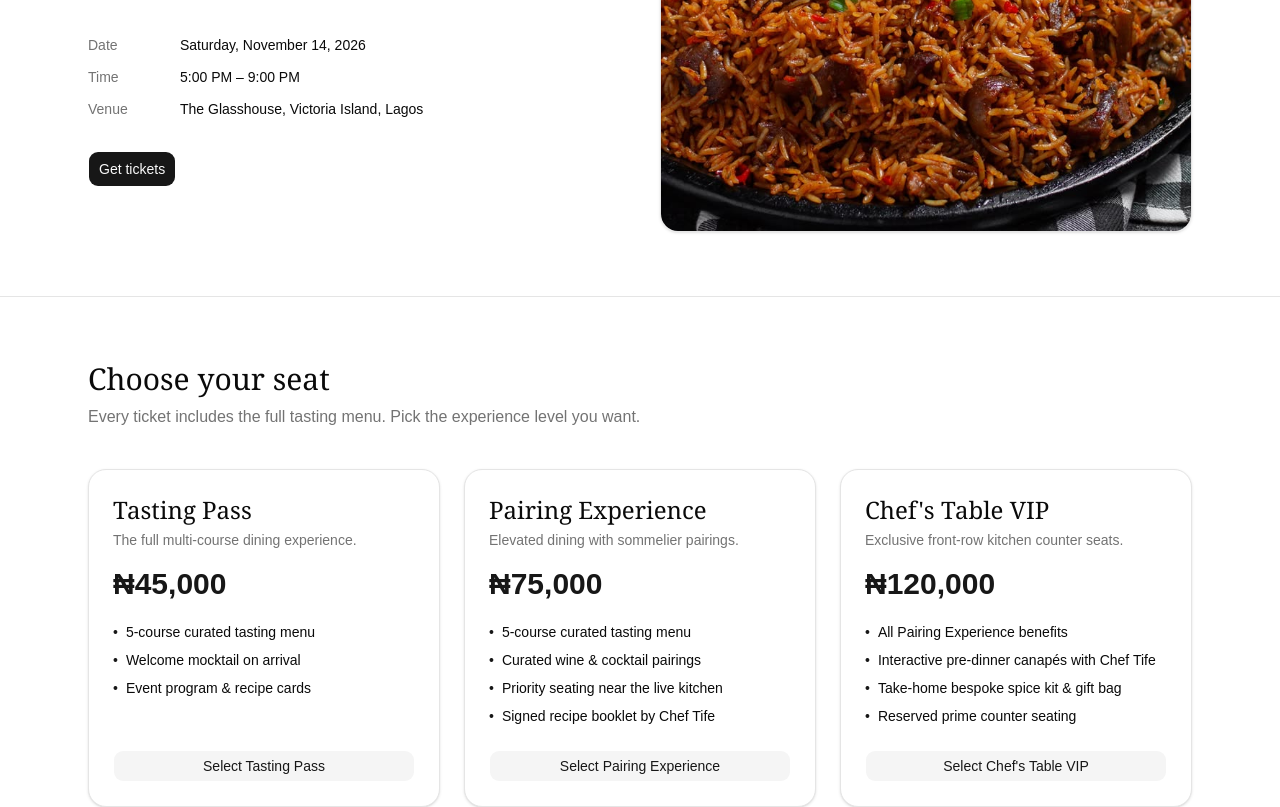
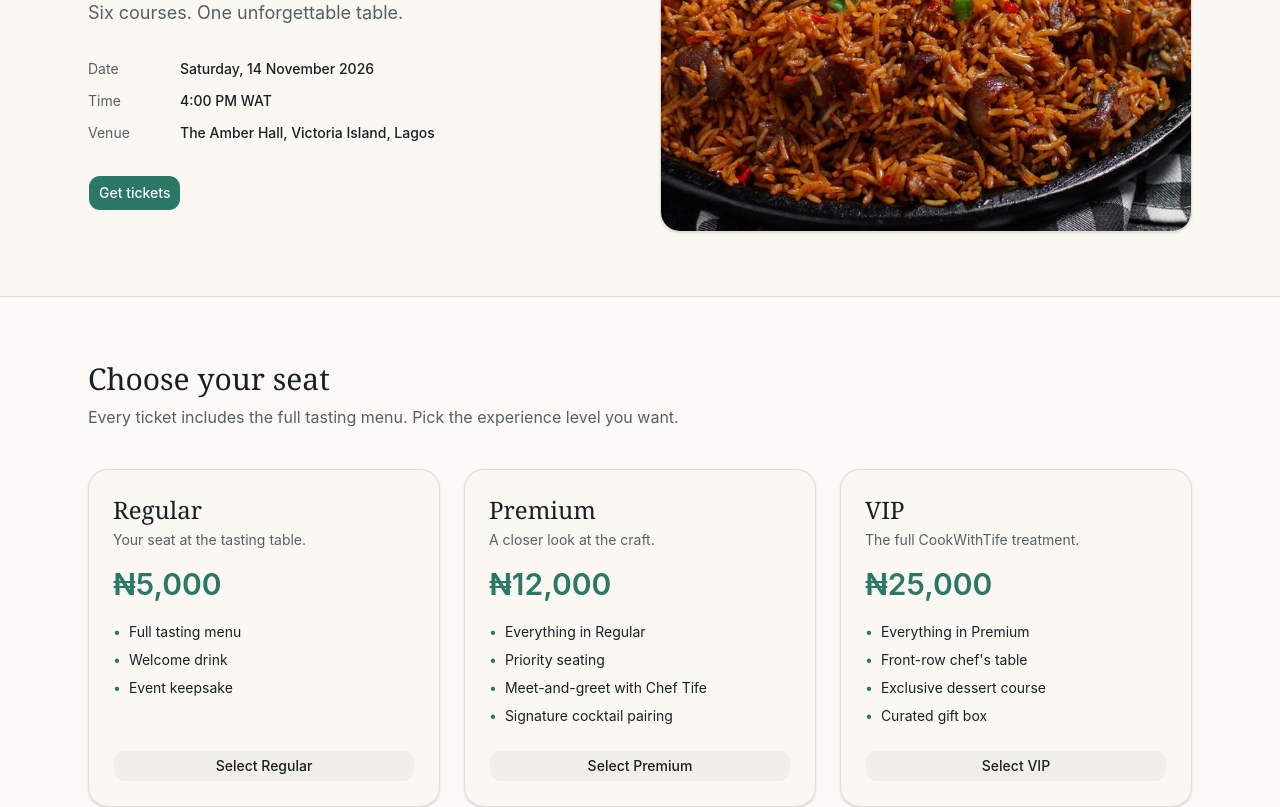
Before and after one commit to Destiny27052005/Food-Tasting-Experience-2.0, a React (Vite) app: page / in a window 1280 px wide. Shown: the part 400-1207 px from the top of the page. Built offline with nearby package versions, Linux system fonts and the light colour scheme.

Commit message:
Refactor event and ticket data structure; update Index page to use new data model

```diff
--- a/src/index.css
+++ b/src/index.css
@@ -1,3 +1,4 @@
+@import url('https://fonts.googleapis.com/css2?family=Cormorant+Garamond:ital,wght@0,300..700;1,300..700&display=swap');
 @import "tailwindcss";
 @import "tw-animate-css";
 @import "shadcn/tailwind.css";
@@ -5,126 +6,146 @@
 
 @custom-variant dark (&:is(.dark *));
 
+/*
+ * Design system definition.
+ *
+ * The @theme inline block maps CSS custom properties to Tailwind utility
+ * classes (e.g. --color-primary -> bg-primary, text-primary).
+ *
+ * The :root and .dark blocks define the actual color values using oklch.
+ * All colors MUST use oklch format.
+ *
+ * To add a new semantic color:
+ * 1. Add the variable to :root (light value) and .dark (dark value)
+ * 2. Register it in @theme inline as --color-<name>: var(--<name>)
+ */
+
 @theme inline {
-    --font-heading: var(--font-sans);
-    --font-sans: 'Geist Variable', sans-serif;
-    --color-sidebar-ring: var(--sidebar-ring);
-    --color-sidebar-border: var(--sidebar-border);
-    --color-sidebar-accent-foreground: var(--sidebar-accent-foreground);
-    --color-sidebar-accent: var(--sidebar-accent);
-    --color-sidebar-primary-foreground: var(--sidebar-primary-foreground);
-    --color-sidebar-primary: var(--sidebar-primary);
-    --color-sidebar-foreground: var(--sidebar-foreground);
-    --color-sidebar: var(--sidebar);
-    --color-chart-5: var(--chart-5);
-    --color-chart-4: var(--chart-4);
-    --color-chart-3: var(--chart-3);
-    --color-chart-2: var(--chart-2);
-    --color-chart-1: var(--chart-1);
-    --color-ring: var(--ring);
-    --color-input: var(--input);
-    --color-border: var(--border);
-    --color-destructive: var(--destructive);
-    --color-accent-foreground: var(--accent-foreground);
-    --color-accent: var(--accent);
-    --color-muted-foreground: var(--muted-foreground);
-    --color-muted: var(--muted);
-    --color-secondary-foreground: var(--secondary-foreground);
-    --color-secondary: var(--secondary);
-    --color-primary-foreground: var(--primary-foreground);
-    --color-primary: var(--primary);
-    --color-popover-foreground: var(--popover-foreground);
-    --color-popover: var(--popover);
-    --color-card-foreground: var(--card-foreground);
-    --color-card: var(--card);
-    --color-foreground: var(--foreground);
-    --color-background: var(--background);
-    --radius-sm: calc(var(--radius) * 0.6);
-    --radius-md: calc(var(--radius) * 0.8);
-    --radius-lg: var(--radius);
-    --radius-xl: calc(var(--radius) * 1.4);
-    --radius-2xl: calc(var(--radius) * 1.8);
-    --radius-3xl: calc(var(--radius) * 2.2);
-    --radius-4xl: calc(var(--radius) * 2.6);
+  --radius-sm: calc(var(--radius) - 4px);
+  --radius-md: calc(var(--radius) - 2px);
+  --radius-lg: var(--radius);
+  --radius-xl: calc(var(--radius) + 4px);
+  --radius-2xl: calc(var(--radius) + 8px);
+  --radius-3xl: calc(var(--radius) + 12px);
+  --radius-4xl: calc(var(--radius) + 16px);
+  /* Elegant, editorial serif for titles */
+  --font-display: "Cormorant Garamond", Georgia, serif;
+
+  /* Clean, ultra-readable sans for paragraphs, inputs & buttons */
+  --font-body: "Inter", system-ui, sans-serif;
+  --color-background: var(--background);
+  --color-foreground: var(--foreground);
+  --color-card: var(--card);
+  --color-card-foreground: var(--card-foreground);
+  --color-popover: var(--popover);
+  --color-popover-foreground: var(--popover-foreground);
+  --color-primary: var(--primary);
+  --color-primary-foreground: var(--primary-foreground);
+  --color-secondary: var(--secondary);
+  --color-secondary-foreground: var(--secondary-foreground);
+  --color-muted: var(--muted);
+  --color-muted-foreground: var(--muted-foreground);
+  --color-accent: var(--accent);
+  --color-accent-foreground: var(--accent-foreground);
+  --color-destructive: var(--destructive);
+  --color-destructive-foreground: var(--destructive-foreground);
+  --color-border: var(--border);
+  --color-input: var(--input);
+  --color-ring: var(--ring);
+  --color-ring-offset-background: var(--background);
+  --color-chart-1: var(--chart-1);
+  --color-chart-2: var(--chart-2);
+  --color-chart-3: var(--chart-3);
+  --color-chart-4: var(--chart-4);
+  --color-chart-5: var(--chart-5);
+  --color-sidebar: var(--sidebar);
+  --color-sidebar-foreground: var(--sidebar-foreground);
+  --color-sidebar-primary: var(--sidebar-primary);
+  --color-sidebar-primary-foreground: var(--sidebar-primary-foreground);
+  --color-sidebar-accent: var(--sidebar-accent);
+  --color-sidebar-accent-foreground: var(--sidebar-accent-foreground);
+  --color-sidebar-border: var(--sidebar-border);
+  --color-sidebar-ring: var(--sidebar-ring);
 }
 
 :root {
-    --background: oklch(1 0 0);
-    --foreground: oklch(0.145 0 0);
-    --card: oklch(1 0 0);
-    --card-foreground: oklch(0.145 0 0);
-    --popover: oklch(1 0 0);
-    --popover-foreground: oklch(0.145 0 0);
-    --primary: oklch(0.205 0 0);
-    --primary-foreground: oklch(0.985 0 0);
-    --secondary: oklch(0.97 0 0);
-    --secondary-foreground: oklch(0.205 0 0);
-    --muted: oklch(0.97 0 0);
-    --muted-foreground: oklch(0.556 0 0);
-    --accent: oklch(0.97 0 0);
-    --accent-foreground: oklch(0.205 0 0);
-    --destructive: oklch(0.577 0.245 27.325);
-    --border: oklch(0.922 0 0);
-    --input: oklch(0.922 0 0);
-    --ring: oklch(0.708 0 0);
-    --chart-1: oklch(0.87 0 0);
-    --chart-2: oklch(0.556 0 0);
-    --chart-3: oklch(0.439 0 0);
-    --chart-4: oklch(0.371 0 0);
-    --chart-5: oklch(0.269 0 0);
-    --radius: 0.625rem;
-    --sidebar: oklch(0.985 0 0);
-    --sidebar-foreground: oklch(0.145 0 0);
-    --sidebar-primary: oklch(0.205 0 0);
-    --sidebar-primary-foreground: oklch(0.985 0 0);
-    --sidebar-accent: oklch(0.97 0 0);
-    --sidebar-accent-foreground: oklch(0.205 0 0);
-    --sidebar-border: oklch(0.922 0 0);
-    --sidebar-ring: oklch(0.708 0 0);
+  --radius: 0.75rem;
+  --background: oklch(0.98 0.006 70);
+  --foreground: oklch(0.24 0.015 220);
+  --card: oklch(0.99 0.004 70);
+  --card-foreground: oklch(0.24 0.015 220);
+  --popover: oklch(0.99 0.004 70);
+  --popover-foreground: oklch(0.24 0.015 220);
+  --primary: oklch(0.52 0.08 176);
+  --primary-foreground: oklch(0.99 0.004 70);
+  --secondary: oklch(0.95 0.008 70);
+  --secondary-foreground: oklch(0.24 0.015 220);
+  --muted: oklch(0.95 0.008 70);
+  --muted-foreground: oklch(0.48 0.015 220);
+  --accent: oklch(0.93 0.03 176);
+  --accent-foreground: oklch(0.35 0.06 176);
+  --destructive: oklch(0.55 0.19 25);
+  --destructive-foreground: oklch(0.99 0.004 70);
+  --border: oklch(0.24 0.015 220 / 12%);
+  --input: oklch(0.24 0.015 220 / 14%);
+  --ring: oklch(0.52 0.08 176);
+  --chart-1: oklch(0.52 0.08 176);
+  --chart-2: oklch(0.65 0.07 176);
+  --chart-3: oklch(0.4 0.06 176);
+  --chart-4: oklch(0.75 0.05 176);
+  --chart-5: oklch(0.3 0.03 220);
+  --sidebar: oklch(0.98 0.006 70);
+  --sidebar-foreground: oklch(0.24 0.015 220);
+  --sidebar-primary: oklch(0.52 0.08 176);
+  --sidebar-primary-foreground: oklch(0.99 0.004 70);
+  --sidebar-accent: oklch(0.95 0.008 70);
+  --sidebar-accent-foreground: oklch(0.24 0.015 220);
+  --sidebar-border: oklch(0.24 0.015 220 / 12%);
+  --sidebar-ring: oklch(0.52 0.08 176);
 }
 
 .dark {
-    --background: oklch(0.145 0 0);
-    --foreground: oklch(0.985 0 0);
-    --card: oklch(0.205 0 0);
-    --card-foreground: oklch(0.985 0 0);
-    --popover: oklch(0.205 0 0);
-    --popover-foreground: oklch(0.985 0 0);
-    --primary: oklch(0.922 0 0);
-    --primary-foreground: oklch(0.205 0 0);
-    --secondary: oklch(0.269 0 0);
-    --secondary-foreground: oklch(0.985 0 0);
-    --muted: oklch(0.269 0 0);
-    --muted-foreground: oklch(0.708 0 0);
-    --accent: oklch(0.269 0 0);
-    --accent-foreground: oklch(0.985 0 0);
-    --destructive: oklch(0.704 0.191 22.216);
-    --border: oklch(1 0 0 / 10%);
-    --input: oklch(1 0 0 / 15%);
-    --ring: oklch(0.556 0 0);
-    --chart-1: oklch(0.87 0 0);
-    --chart-2: oklch(0.556 0 0);
-    --chart-3: oklch(0.439 0 0);
-    --chart-4: oklch(0.371 0 0);
-    --chart-5: oklch(0.269 0 0);
-    --sidebar: oklch(0.205 0 0);
-    --sidebar-foreground: oklch(0.985 0 0);
-    --sidebar-primary: oklch(0.488 0.243 264.376);
-    --sidebar-primary-foreground: oklch(0.985 0 0);
-    --sidebar-accent: oklch(0.269 0 0);
-    --sidebar-accent-foreground: oklch(0.985 0 0);
-    --sidebar-border: oklch(1 0 0 / 10%);
-    --sidebar-ring: oklch(0.556 0 0);
+  --background: oklch(0.19 0.015 220);
+  --foreground: oklch(0.96 0.005 70);
+  --card: oklch(0.24 0.015 220);
+  --card-foreground: oklch(0.96 0.005 70);
+  --popover: oklch(0.24 0.015 220);
+  --popover-foreground: oklch(0.96 0.005 70);
+  --primary: oklch(0.68 0.09 176);
+  --primary-foreground: oklch(0.19 0.015 220);
+  --secondary: oklch(0.28 0.015 220);
+  --secondary-foreground: oklch(0.96 0.005 70);
+  --muted: oklch(0.28 0.015 220);
+  --muted-foreground: oklch(0.72 0.01 220);
+  --accent: oklch(0.35 0.05 176);
+  --accent-foreground: oklch(0.96 0.005 70);
+  --destructive: oklch(0.65 0.18 25);
+  --destructive-foreground: oklch(0.96 0.005 70);
+  --border: oklch(0.96 0.005 70 / 14%);
+  --input: oklch(0.96 0.005 70 / 16%);
+  --ring: oklch(0.68 0.09 176);
+  --chart-1: oklch(0.68 0.09 176);
+  --chart-2: oklch(0.55 0.08 176);
+  --chart-3: oklch(0.8 0.06 176);
+  --chart-4: oklch(0.42 0.06 176);
+  --chart-5: oklch(0.9 0.01 70);
+  --sidebar: oklch(0.24 0.015 220);
+  --sidebar-foreground: oklch(0.96 0.005 70);
+  --sidebar-primary: oklch(0.68 0.09 176);
+  --sidebar-primary-foreground: oklch(0.19 0.015 220);
+  --sidebar-accent: oklch(0.28 0.015 220);
+  --sidebar-accent-foreground: oklch(0.96 0.005 70);
+  --sidebar-border: oklch(0.96 0.005 70 / 14%);
+  --sidebar-ring: oklch(0.68 0.09 176);
 }
 
 @layer base {
   * {
-    @apply border-border outline-ring/50;
-    }
+    border-color: var(--color-border);
+  }
+
   body {
-    @apply bg-background text-foreground;
-    }
-  html {
-    @apply font-sans;
-    }
+    background-color: var(--color-background);
+    color: var(--color-foreground);
+  }
 }
--- /dev/null
+++ b/src/lib/tickets.js
@@ -0,0 +1,55 @@
+export const EVENT = Object.freeze({
+    name: "CookWithTife Food Tasting Experience",
+    edition: "2.0",
+    tagline: "Six courses. One unforgettable table.",
+    // Replace with final details when confirmed
+    date: "Saturday, 14 November 2026",
+    time: "4:00 PM WAT",
+    venue: "The Amber Hall, Victoria Island, Lagos",
+});
+
+export const TICKET_TIERS = [
+    {
+        id: "regular",
+        name: "Regular",
+        priceNaira: 5000,
+        description: "Your seat at the tasting table.",
+        perks: ["Full tasting menu", "Welcome drink", "Event keepsake"],
+    },
+    {
+        id: "premium",
+        name: "Premium",
+        priceNaira: 12000,
+        description: "A closer look at the craft.",
+        perks: [
+            "Everything in Regular",
+            "Priority seating",
+            "Meet-and-greet with Chef Tife",
+            "Signature cocktail pairing",
+        ],
+    },
+    {
+        id: "vip",
+        name: "VIP",
+        priceNaira: 25000,
+        description: "The full CookWithTife treatment.",
+        perks: [
+            "Everything in Premium",
+            "Front-row chef's table",
+            "Exclusive dessert course",
+            "Curated gift box",
+        ],
+    },
+];
+
+export const FOOD_PREFERENCES = Object.freeze([
+    "Regular",
+    "Vegetarian",
+    "Vegan",
+    "Pescatarian",
+    "Halal",
+]);
+
+export function formatNaira(kobo) {
+    return `₦${(kobo / 100).toLocaleString("en-NG")}`;
+}
--- a/src/pages/Index.jsx
+++ b/src/pages/Index.jsx
@@ -1,53 +1,7 @@
 import { Link } from "react-router-dom";
 import heroImage from "@/assets/hero-food.jpg";
 import { Button } from "@/components/ui/button";
-
-const EVENT = {
-  edition: "04",
-  name: "The Artisan Tasting Table",
-  tagline: "An intimate five-course journey through modern West African fusion cuisine.",
-  date: "Saturday, November 14, 2026",
-  time: "5:00 PM – 9:00 PM",
-  venue: "The Glasshouse, Victoria Island, Lagos",
-};
-
-const TICKET_TIERS = [
-  {
-    id: "standard",
-    name: "Tasting Pass",
-    description: "The full multi-course dining experience.",
-    priceNaira: 45000,
-    perks: [
-      "5-course curated tasting menu",
-      "Welcome mocktail on arrival",
-      "Event program & recipe cards",
-    ],
-  },
-  {
-    id: "premium",
-    name: "Pairing Experience",
-    description: "Elevated dining with sommelier pairings.",
-    priceNaira: 75000,
-    perks: [
-      "5-course curated tasting menu",
-      "Curated wine & cocktail pairings",
-      "Priority seating near the live kitchen",
-      "Signed recipe booklet by Chef Tife",
-    ],
-  },
-  {
-    id: "chef-table",
-    name: "Chef's Table VIP",
-    description: "Exclusive front-row kitchen counter seats.",
-    priceNaira: 120000,
-    perks: [
-      "All Pairing Experience benefits",
-      "Interactive pre-dinner canapés with Chef Tife",
-      "Take-home bespoke spice kit & gift bag",
-      "Reserved prime counter seating",
-    ],
-  },
-];
+import { EVENT, TICKET_TIERS } from "../lib/tickets";
 
 export default function Index() {
   return (
```
Also changed, not shown: src/pages/Checkout.js (added).
